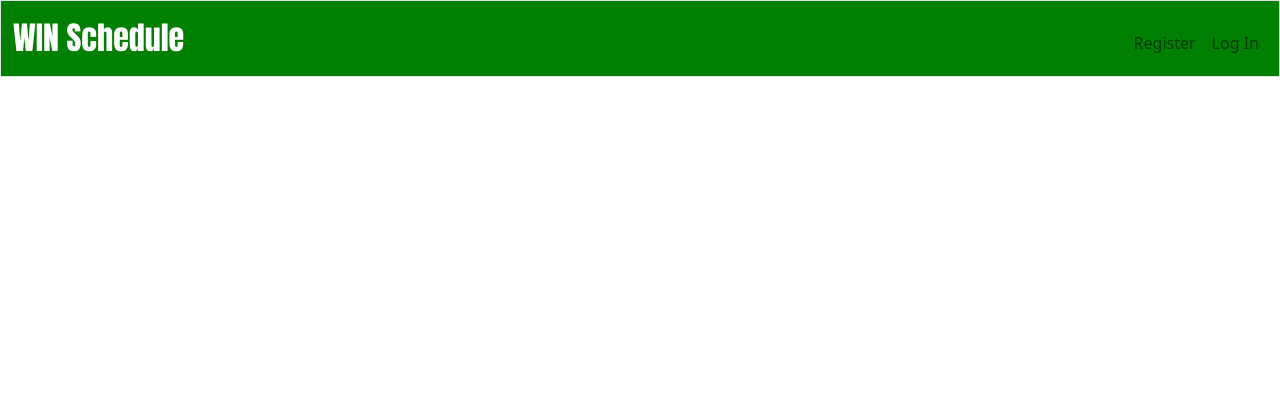
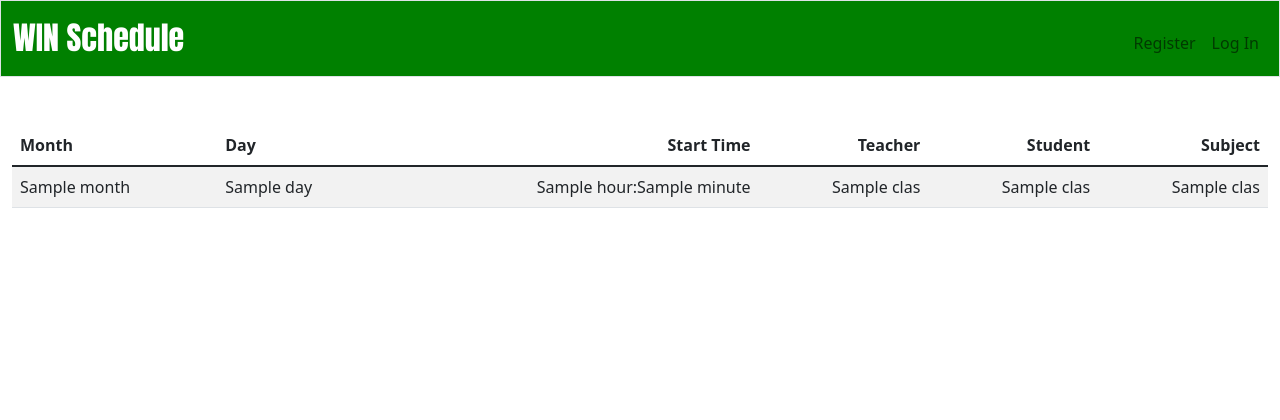
Before and after one commit to shukurimu0121/cs50_finalproject, a Flask app: template project/templates/entire.html in a window 1280 px wide. Shown: the top 420 px of the page. Run offline with Flask 2, Linux system fonts and the light colour scheme; the template is opened without the code that fills it: most values are stand-ins (such as "Sample title", 1, 10 or a date in 2020); some libraries are stand-ins or nearby versions.

Commit message:
Mon, Feb 13, 2023, 7:14 PM +09:00

```diff
--- a/project/app.py
+++ b/project/app.py
@@ -4,6 +4,8 @@ from flask_session import Session
 from tempfile import mkdtemp
 from werkzeug.security import check_password_hash, generate_password_hash
 from functools import wraps
+import calendar
+from datetime import datetime, timedelta
 
 # Configure application
 app = Flask(__name__)
@@ -45,6 +47,11 @@ def index():
     """Show user's schedule"""
     # Get user_id
     user_id = session["user_id"]
+
+    # Get datetime now
+    dt_now = datetime.datetime.now()
+    month = dt_now.month
+    day = dt_now.month
 
     # If user is teacher
     if is_teacher(user_id) == True:
@@ -97,7 +104,7 @@ def course():
     MONTHS = [1, 2, 3, 4, 5, 6, 7, 8, 9, 10, 11, 12]
     DAYS = [1, 2, 3, 4, 5, 6, 7, 8, 9, 10, 11, 12, 13, 14, 15, 16, 17, 18, 19, 20, 21, 22, 23, 24, 25, 26, 27, 28, 29, 30, 31]
     HOURS = [8, 9, 10, 11, 12, 13, 14, 15, 16, 17, 18, 19, 20, 21, 22]
-    MINUTES = [0, 15, 30, 45]
+    MINUTES = [00, 15, 30, 45]
 
     # When POST
     if request.method == "POST":
@@ -139,6 +146,10 @@ def entire():
     user_id = session["user_id"]
     if is_teacher(user_id) == False:
         return render_template("apology.html", msg="Only teacher can use this page")
+
+    # Display entire schedule
+    classes = db.execute("SELECT * FROM classes ORDER BY month, day, hour, minute")
+    return render_template("entire.html", classes=classes)
 
 @app.route("/login", methods=["GET", "POST"])
 def login():
--- a/project/templates/entire.html
+++ b/project/templates/entire.html
@@ -5,5 +5,28 @@
 {% endblock %}
 
 {% block main %}
-
+    <table class="table table-striped">
+        <thead>
+            <tr>
+                <th class="text-start">Month</th>
+                <th class="text-start">Day</th>
+                <th class="text-end">Start Time</th>
+                <th class="text-end">Teacher</th>
+                <th class="text-end">Student</th>
+                <th class="text-end">Subject</th>
+            </tr>
+        </thead>
+    <tbody>
+            {% for class in classes %}
+                <tr>
+                    <td class="text-start">{{ class["month"] }}</td>
+                    <td class="text-start">{{ class["day"] }}</td>
+                    <td class="text-end">{{ class["hour"] }}:{{ class["minute"] }}</td>
+                    <td class="text-end">{{ class["teachername"] }}</td>
+                    <td class="text-end">{{ class["studentname"] }}</td>
+                    <td class="text-end">{{ class["subject"] }}</td>
+                </tr>
+            {% endfor %}
+        </tbody>
+    </table>
 {% endblock %}
```
